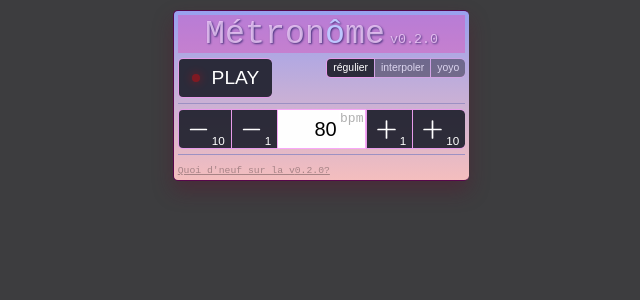
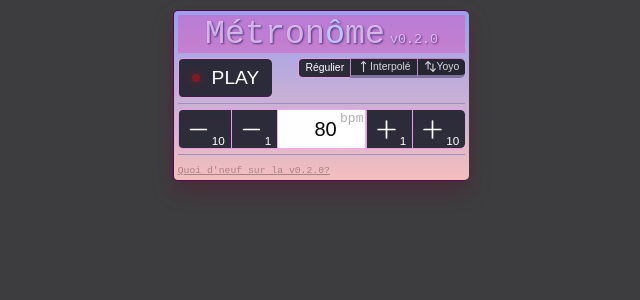
Before and after one commit to berdal84/metrobeat, a React (Vite) app: page / in a window 1280 px wide. Shown: the top 300 px of the page, without its empty margins (319-959 px from the left). Built offline with nearby package versions, Linux system fonts and the light colour scheme; no server answers.

Commit message:
adjust theme

```diff
--- a/src/App.tsx
+++ b/src/App.tsx
@@ -1,6 +1,6 @@
 import { useMetronome } from "./Metronome/useMetronome"
 import packageJson from "../package.json"
-import { useCallback, useEffect, useState, type MouseEventHandler } from "react"
+import { useCallback, useEffect, useState, type MouseEventHandler, type ReactNode } from "react"
 import { ValueInputField } from "./ValueInputField"
 import type { Mode } from "./Metronome/Metronome"
 
@@ -9,7 +9,6 @@ import type { Mode } from "./Metronome/Metronome"
 // ## Corriger bugs:
 //
 // ## Fonctionnalités:
-// - [ ] modes: utiliser les mots "régulier", "accererando", "zigzag" (en groupe de boutons toggle)
 // - [ ] volume: slider horizontal
 //
 // ## Secondaire:
@@ -23,16 +22,38 @@ import type { Mode } from "./Metronome/Metronome"
 
 const news = `
     Quoi de neuf?
+    - modes: utiliser les mots "régulier", "accelerando", "zigzag" (en groupe de boutons toggle)
     - tempo: deux boutons (+/-1, +/- 10)
     - limiter BPM entre 10 et 300 sur l'interface graphique.
     - accelerando: ne pas faire stop en fin, rester au tempo de fin à l'infini.
     - accererando/yoyo: contraindre le BPM entre [BPM début, BPM fin] à tout instant.
   `
 
-const MODES: Array<{value: Mode, label: string}> = [
-  { value: "normal", label: "régulier" },
-  { value: "grow", label: "interpoler" },
-  { value: "yoyo", label: "yoyo" },
+const MODES: Array<{ value: Mode, label: ReactNode }> = [
+  {
+    value: "normal",
+    label: "Régulier"
+  },
+  {
+    value: "grow",
+    label:
+      <div className="d-flex">
+        <svg width="1rem" xmlns="http://www.w3.org/2000/svg" fill="none" viewBox="0 0 24 24" strokeWidth={2} stroke="currentColor">
+          <path strokeLinecap="round" strokeLinejoin="round" d="M8.25 6.75 12 3m0 0 3.75 3.75M12 3v18" />
+        </svg>
+        <span>Interpolé</span>
+      </div>
+  },
+  {
+    value: "yoyo",
+    label:
+      <div className="d-flex">
+        <svg width="1rem" xmlns="http://www.w3.org/2000/svg" fill="none" viewBox="0 0 24 24" strokeWidth={2} stroke="currentColor">
+          <path strokeLinecap="round" strokeLinejoin="round" d="M3 7.5 7.5 3m0 0L12 7.5M7.5 3v13.5m13.5 0L16.5 21m0 0L12 16.5m4.5 4.5V7.5" />
+        </svg>
+        <span>Yoyo</span>
+      </div>
+  },
 ]
 
 function App() {
@@ -83,8 +104,8 @@ function App() {
           <div className="FormGroup modes" inert={viewState.isPlaying}>
             {MODES.map( (item, i) => {
               return <button
-                key={i} name="mode"
-                className={ item.value == viewState.mode ? 'on' : 'off'}
+                key={i}
+                className={item.value == viewState.mode ? 'selected' : 'unselected'}
                 onClick={(_) => setMode(item.value)}
               >
                 {item.label}
@@ -112,7 +133,7 @@ function App() {
           </div>
 
           <div className="ValueInputField-group" hidden={viewState.mode == "normal"}>
-            <label className="ValueInputField-label">Durée d'interpolation</label>
+            <label className="ValueInputField-label">{ viewState.mode == "yoyo" ? "Demi-période" : "Période"} </label>
             <ValueInputField
               tempo={viewState.period}
               onTempoChange={setPeriod}
--- a/src/index.css
+++ b/src/index.css
@@ -12,7 +12,7 @@ html, body {
   --border-color-primary: rgb(87, 7, 75);
   --border-color-secondary: rgba(251, 167, 252, 0.91);
   --text-primary: rgb(31, 24, 24) ;
-  --text-seconday: #fff;
+  --text-secondary: #fff;
   --gap-1: 2px;
   --gap-2: 4px;
   --gap-3: 16px;
@@ -96,7 +96,7 @@ button {
   display: flex;
   align-items: center;
   background-color: var(--btn-color);
-  color: var(--text-seconday);
+  color: var( --text-secondary);
   border-radius: var(--border-radius);
   font-size: larger;
   border: 1px solid var(--border-color-secondary);
@@ -116,6 +116,11 @@ input {
 }
 
 label {
+  display: flex;
+  align-items: center;
+}
+
+.d-flex {
   display: flex;
   align-items: center;
 }
@@ -166,8 +171,9 @@ section.variation {
   }
 }
 
-.FormGroup .off {
-  opacity: 0.5;
+button.unselected {
+  border-bottom: 3px solid var(--bg-color-secondary);
+  filter: brightness(85%);
 }
 
 .tempo-range {
```
